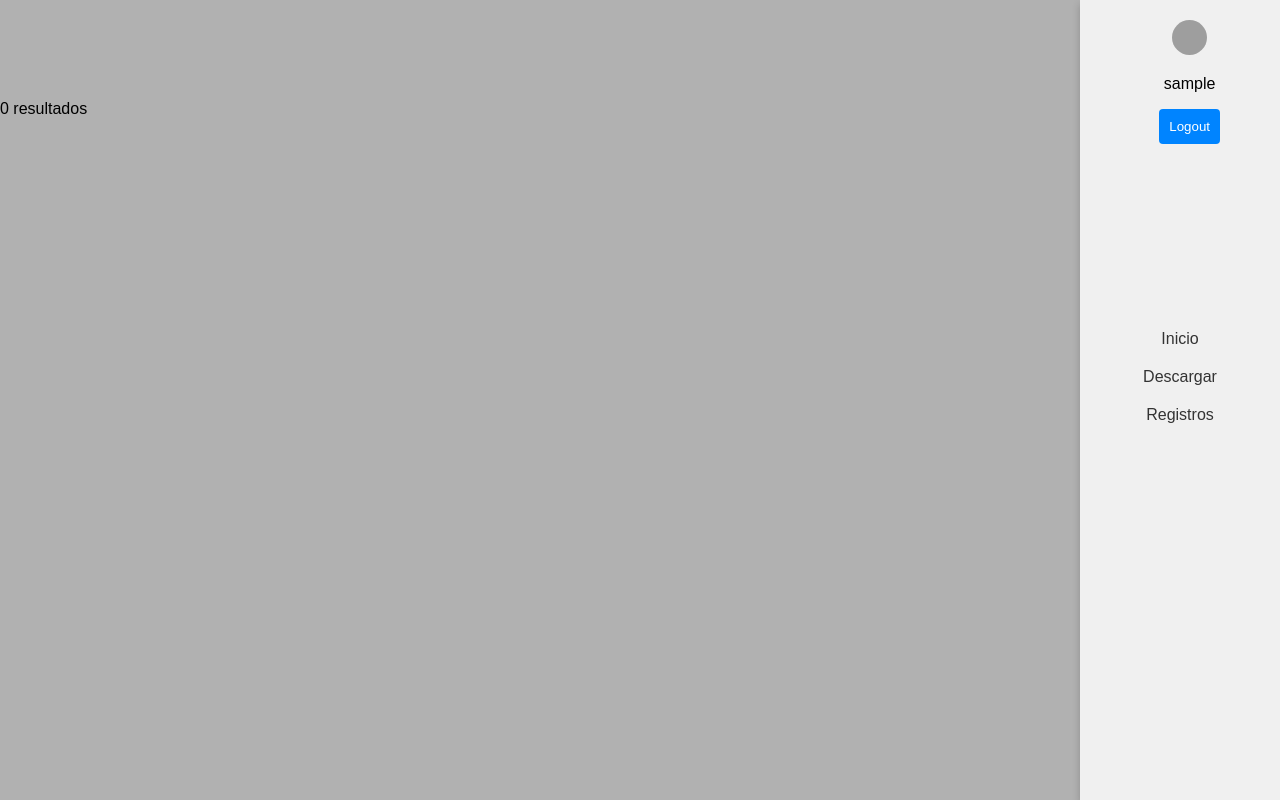
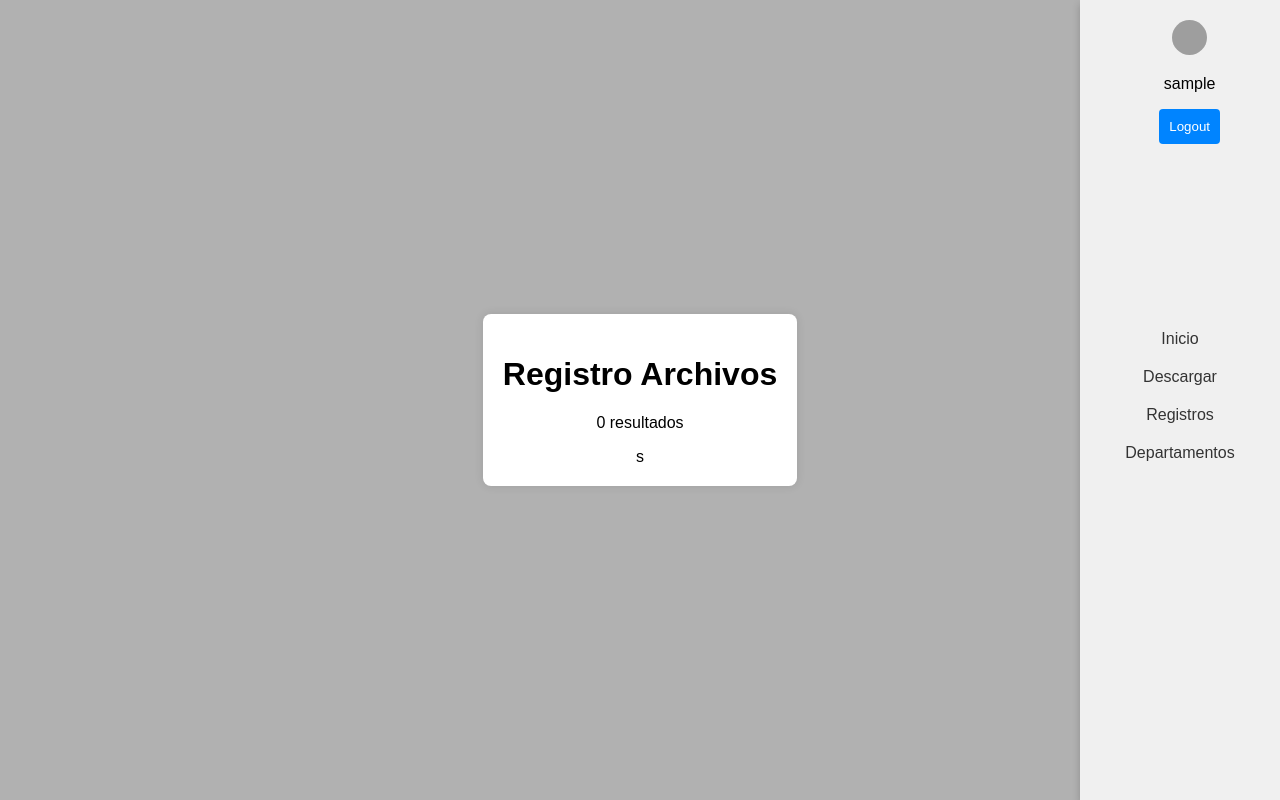
Before and after one commit to m16arc6/Grupo-10, a PHP site: page /backup-web/ver_comprobacion_admin.php in a window 1280 px wide. Run offline with PHP 8.4, Linux system fonts and the light colour scheme; the visitor is signed in with stand-in values (Sample User, id 1); data that the repository does not hold is empty; grey boxes are pictures that could not be loaded.

Commit message:
Web-modificada
Cambios en los estilos de la web

```diff
--- a/web/backup-web/admin_panel.php
+++ b/web/backup-web/admin_panel.php
@@ -103,15 +103,12 @@ if ($_SESSION['departamento'] !== "Admin") {
 </head>
 <body>
     <div class="container">
-    <div class="botones-izquierda">
-        <a href="ver_comprobacion.php"><button>Registros</button></a>
-        <a href="anadir.php"><button>Departamentos</button></a>
-    </div>
     <div class="sidebar">
         <ul class="sidebar-items">
         <li><a href="admin_panel.php">Inicio</a></li>
         <li><a href="ver_archivos_srv_admin.php">Descargar</a></li>
         <li><a href="ver-comprobacion_admin.php">Registros</a></li>
+        <li><a href="anadir.php">Departamentos</a></li>
         </ul>
     </div>
     <div class="user-info">
--- a/web/backup-web/subir_archivo.php
+++ b/web/backup-web/subir_archivo.php
@@ -107,10 +107,6 @@ if (!isset($_SESSION['usuario_id']) || $_SESSION['autenticado'] !== true) {
   </style>
   </head>
   <body>
-    <div class="botones">
-      <a href="ver_comprobacion.php"><button>Registro</button></a>
-      <a href="ver_archivos_srv.php"><button>Descargar</button></a>
-      </div>
       <div class="sidebar">
         <ul class="sidebar-items">
         <li><a href="subir_archivo.php">Inicio</a></li>
--- a/web/backup-web/ver_archivos_srv.php
+++ b/web/backup-web/ver_archivos_srv.php
@@ -19,7 +19,7 @@ if (!isset($_SESSION['usuario_id']) || $_SESSION['autenticado'] !== true) {
         height: 100vh;
         margin: 0;
         font-family: Arial, sans-serif;
-        background-color: #f4f4f4;
+        background: linear-gradient(to right, #B1B1B1, #B1B1B1);
     }
     .container {
         text-align: center;
@@ -104,10 +104,6 @@ if (!isset($_SESSION['usuario_id']) || $_SESSION['autenticado'] !== true) {
 </style>
 </head>
 <body>
-<div class="botones">
-<a href="ver_comprobacion.php"><button>Registro</button></a>
-<a href="ver_archivos_srv.php"><button>Descargar</button></a>
-</div>
 <div class="sidebar">
 <ul class="sidebar-items">
 <li><a href="subir_archivo.php">Inicio</a></li>
--- a/web/backup-web/ver_comprobacion_admin.php
+++ b/web/backup-web/ver_comprobacion_admin.php
@@ -17,18 +17,28 @@ if ($_SESSION['departamento'] !== "Admin") {
 <title>Comprobación de Resultados</title>
 <style>
       /* Estilos añadidos aquí */
-      .tabla {
-        padding-top: 100px;
-      }
-      html, body {
-        height: 100%;
+      body {
+        display: flex;
+        justify-content: center;
+        align-items: center;
+        height: 100vh;
         margin: 0;
-        padding: 0;
+        font-family: Arial, sans-serif;
         background: linear-gradient(to right, #B1B1B1, #B1B1B1);
-        font-family: Arial, sans-serif;
     }
       .container {
-        position: relative;
+          text-align: center;
+          background: white;
+          padding: 20px;
+          border-radius: 8px;
+          box-shadow: 0 0 10px rgba(0,0,0,0.1);
+      }
+      .file-list {
+          list-style: none;
+          padding: 0;
+      }
+      .file-list li {
+          margin-bottom: 8px;
       }
       .user-info {
         position: absolute;
@@ -42,8 +52,16 @@ if ($_SESSION['departamento'] !== "Admin") {
         width: 35px;
         border-radius: 50%;
       }
-      .cerrar-sesion {
-        margin-top: 10px;
+      .botones {
+        position: absolute;
+        top: 10px;
+        left: 10px;
+        z-index: 9999;
+        color: #0084ff
+      }
+      .botones a {
+        margin-right: 10px;
+        color: #0084ff
       }
       .sidebar {
           position: fixed;
@@ -93,12 +111,12 @@ if ($_SESSION['departamento'] !== "Admin") {
 <body>
 <div class="sidebar">
 <ul class="sidebar-items">
-<li><a href="admin_panel.php">Inicio</a></li>
-<li><a href="ver_archivos_srv_admin.php">Descargar</a></li>
-<li><a href="ver_comprobacion_admin.php">Registros</a></li>
+<li><a href="subir_archivo.php">Inicio</a></li>
+<li><a href="ver_archivos_srv.php">Descargar</a></li>
+<li><a href="ver_comprobacion.php">Registros</a></li>
+<li><a href="anadir.php">Departamentos</a></li>
 </ul>
 </div>
-<div class="container">
 <div class="user-info">
 <img src="fotos/usuario.png" alt="usuario">
 <p><?php echo htmlspecialchars($_SESSION['username']); ?></p>
@@ -106,7 +124,9 @@ if ($_SESSION['departamento'] !== "Admin") {
 <a href="logout.php"><button>Logout</button></a>
 </div>
 </div>
-<div class="tabla">
+<div class="container">
+<h1>Registro Archivos</h1>
+<ul class="file-list">
 <?php
         // Conexión a la base de datos
         $conexion = new mysqli("localhost", "jairo", "1234", "virustotal");
@@ -132,6 +152,7 @@ if ($_SESSION['departamento'] !== "Admin") {
         // Cierra la conexión
         $conexion->close();
         ?>
+</ul>s
 </div>
 </div>
 </body>
```
Also changed, not shown: web/backup-web/ver_archivos_srv_admin.php (+6 -8 lines), web/backup-web/ver_comprobacion.php (+31 -13 lines). Lines whose indentation alone changed are shown as unchanged.
